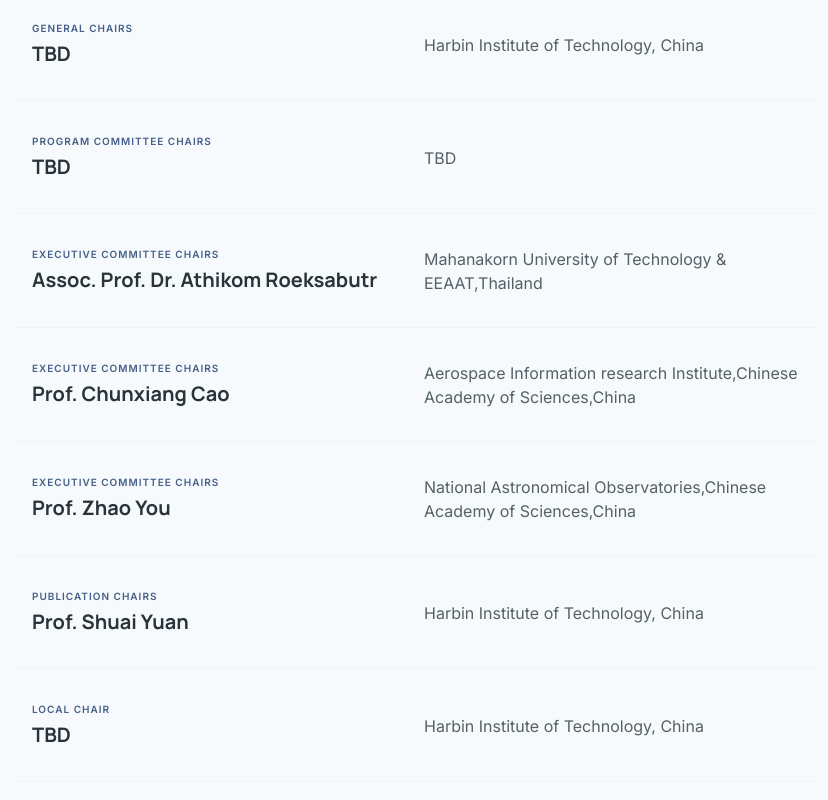
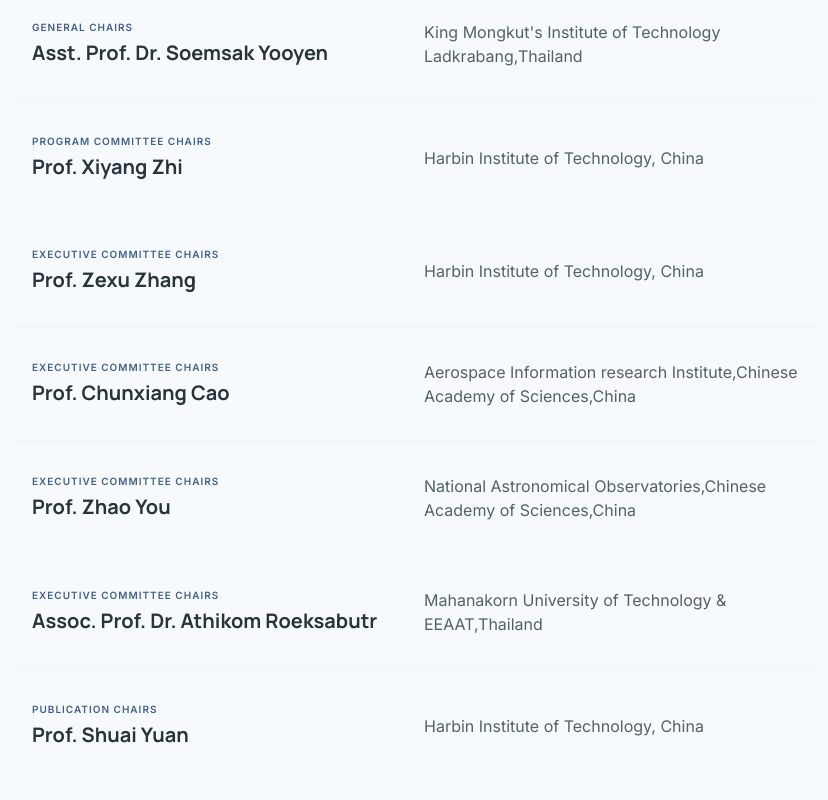
Before and after one commit to ascomlab/apase-web, a Next.js app: page /committee in a window 1280 px wide. Shown: the part 780-1580 px from the top of the page, without its empty margins (432-1260 px from the left). Built offline with nearby package versions, Linux system fonts and the light colour scheme.

Commit message:
Update page.tsx

```diff
--- a/app/committee/page.tsx
+++ b/app/committee/page.tsx
@@ -39,24 +39,26 @@ const organizingCommittee = [
   },
   {
     role: "General Chairs",
+    name: "Prof. Xinghong Zhang",
+    affiliation: "Harbin Institute of Technology, China",
+  },
+  {
+    role: "General Chairs",
     name: "Asst. Prof. Dr. Soemsak Yooyen",
     affiliation: "King Mongkut's Institute of Technology Ladkrabang,Thailand",
   },
+
   {
-    role: "General Chairs",
-    name: "TBD",
+    role: "Program Committee Chairs",
+    name: "Prof. Xiyang Zhi",
     affiliation: "Harbin Institute of Technology, China",
   },
   {
-    role: "Program Committee Chairs",
-    name: "TBD",
-    affiliation: "TBD",
+    role: "Executive Committee Chairs",
+    name: "Prof. Zexu Zhang",
+    affiliation: "Harbin Institute of Technology, China",
   },
-  {
-    role: "Executive Committee Chairs",
-    name: "Assoc. Prof. Dr. Athikom Roeksabutr",
-    affiliation: "Mahanakorn University of Technology & EEAAT,Thailand",
-  },
+
   {
     role: "Executive Committee Chairs",
     name: "Prof. Chunxiang Cao",
@@ -70,13 +72,18 @@ const organizingCommittee = [
       "National Astronomical Observatories,Chinese Academy of Sciences,China",
   },
   {
+    role: "Executive Committee Chairs",
+    name: "Assoc. Prof. Dr. Athikom Roeksabutr",
+    affiliation: "Mahanakorn University of Technology & EEAAT,Thailand",
+  },
+  {
     role: "Publication Chairs",
     name: "Prof. Shuai Yuan",
     affiliation: "Harbin Institute of Technology, China",
   },
   {
     role: "Local Chair",
-    name: "TBD",
+    name: "Prof. Wente Pan",
     affiliation: "Harbin Institute of Technology, China",
   },
 ];
```
